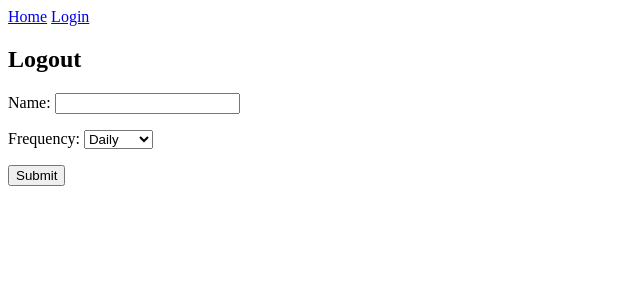
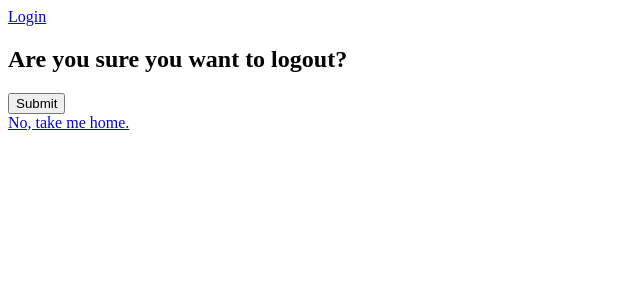
Before and after one commit to sarembot/habit-tracker, a Django app: template apps/habits/templates/habits/registration/logout.html in a window 1280 px wide. Shown: the top 300 px of the page, without its empty margins (0-640 px from the left). Run offline with Django 5.2, Linux system fonts and the light colour scheme; the template is opened without the code that fills it: values that come from a table or form of the project are taken from there, others are empty.

Commit message:
Refined logout template. Tested logout view functionality.

```diff
--- a/apps/habits/templates/habits/base.html
+++ b/apps/habits/templates/habits/base.html
@@ -6,12 +6,14 @@
 <body>
     <header>
         <nav>
-            <a href="{% url 'home' %}">Home</a>
+
             {% if user.is_authenticated %}
-                Hello, {{ user.username }}!
+            Hello, {{ user.username }}!
+                <a href="{% url 'home' %}">Home</a>
                 <a href="{% url 'habits' %}">Your Habits</a>
                 <a href="{% url 'logout' %}">Logout</a>
             {% else %}
+                <a href="{% url 'home'%}"></a>
                 <a href="{% url 'login' %}">Login</a>
             {% endif %}
         </nav>
--- a/apps/habits/templates/habits/registration/logout.html
+++ b/apps/habits/templates/habits/registration/logout.html
@@ -1,13 +1,13 @@
 {% extends "habits/base.html" %}
 
 {% block content %}
-  <h2>Logout</h2>
-  <div class="container">
-      <a href="home.html"></a>
+  <h2>Are you sure you want to logout?</h2>
+  <div>
+     <form method="post" action="{% url 'logout' %}">
+      {% csrf_token %}
+      <input type="submit">
+     </form>
   </div>
-  <form method="post" action="% {url 'logout'} %">
-    {% csrf_token %}
-    {{ form.as_p }}
-    <input type="submit">
-  </form>
+
+  <a href="{% url 'home'%}">No, take me home.</a>
 {% endblock %}
--- a/apps/habits/views.py
+++ b/apps/habits/views.py
@@ -32,9 +32,7 @@ def login(request):
 
 def logout(request):
     if request.method == 'POST':
-        # Clear sessions
         auth_logout(request)
-        # Redirect to home page
         return redirect('home')
     return render(request, 'habits/registration/logout.html')
 
```
